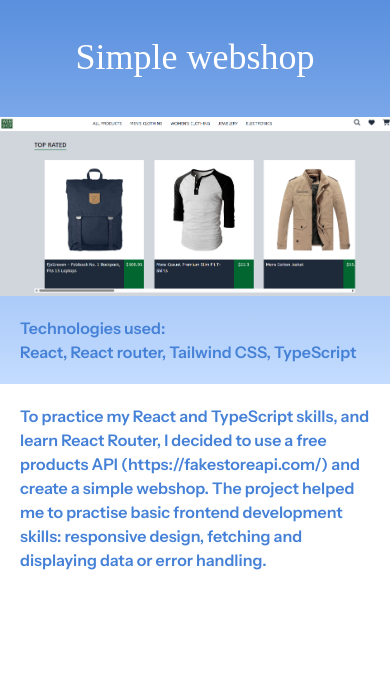
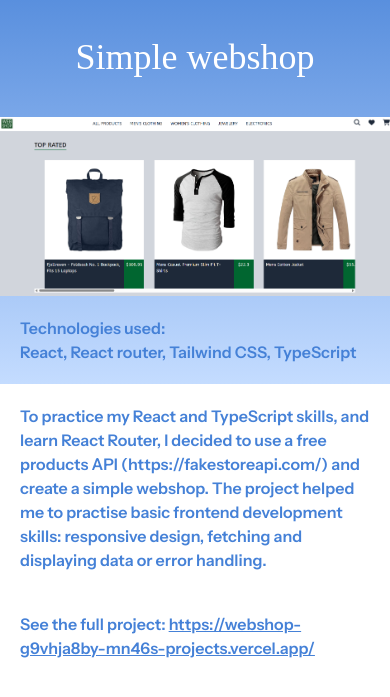
Before and after one commit to mn46/portfolio-tailwind, a website: page index.html in a window 390 px wide. Both pictures are taken after a click on the button 195 px from the left and 1060 px from the top of the page. Shown: the part 709-1406 px from the top of the page. Drawn offline with Linux system fonts and the light colour scheme; a web font is replaced by a local one.

Commit message:
Add and style link to the project

```diff
--- a/index.html
+++ b/index.html
@@ -144,8 +144,14 @@
         </div>
         <p
           id="modal_description"
-          class="text-dark-blue font-semibold p-5 md:py-10 md:px-20 lg:px-40"
+          class="text-dark-blue font-semibold p-5 md:pt-10 md:px-20 lg:px-40"
         ></p>
+        <p class="text-dark-blue font-semibold p-5 md:pb-10 md:px-20 lg:px-40">
+          See the full project:
+          <span
+            ><a id="project_link" href="" target="_blank" class="underline"></a
+          ></span>
+        </p>
       </section>
     </main>
     <script src="script.js"></script>
--- a/script.js
+++ b/script.js
@@ -51,11 +51,14 @@ const showAndPopulateModal = (e) => {
   const image = document.querySelector("#modal_image");
   const technologies = document.querySelector("#modal_technologies");
   const description = document.querySelector("#modal_description");
+  const link = document.querySelector("#project_link");
 
   title.textContent = project.title;
   image.src = project.image;
   technologies.textContent = project.technologies.join(", ");
   description.textContent = project.description;
+  link.href = project.link;
+  link.textContent = project.link;
 
   document.querySelector("#close_button").addEventListener("click", closeModal);
 };
```
Also changed, not shown: src/output.css.
